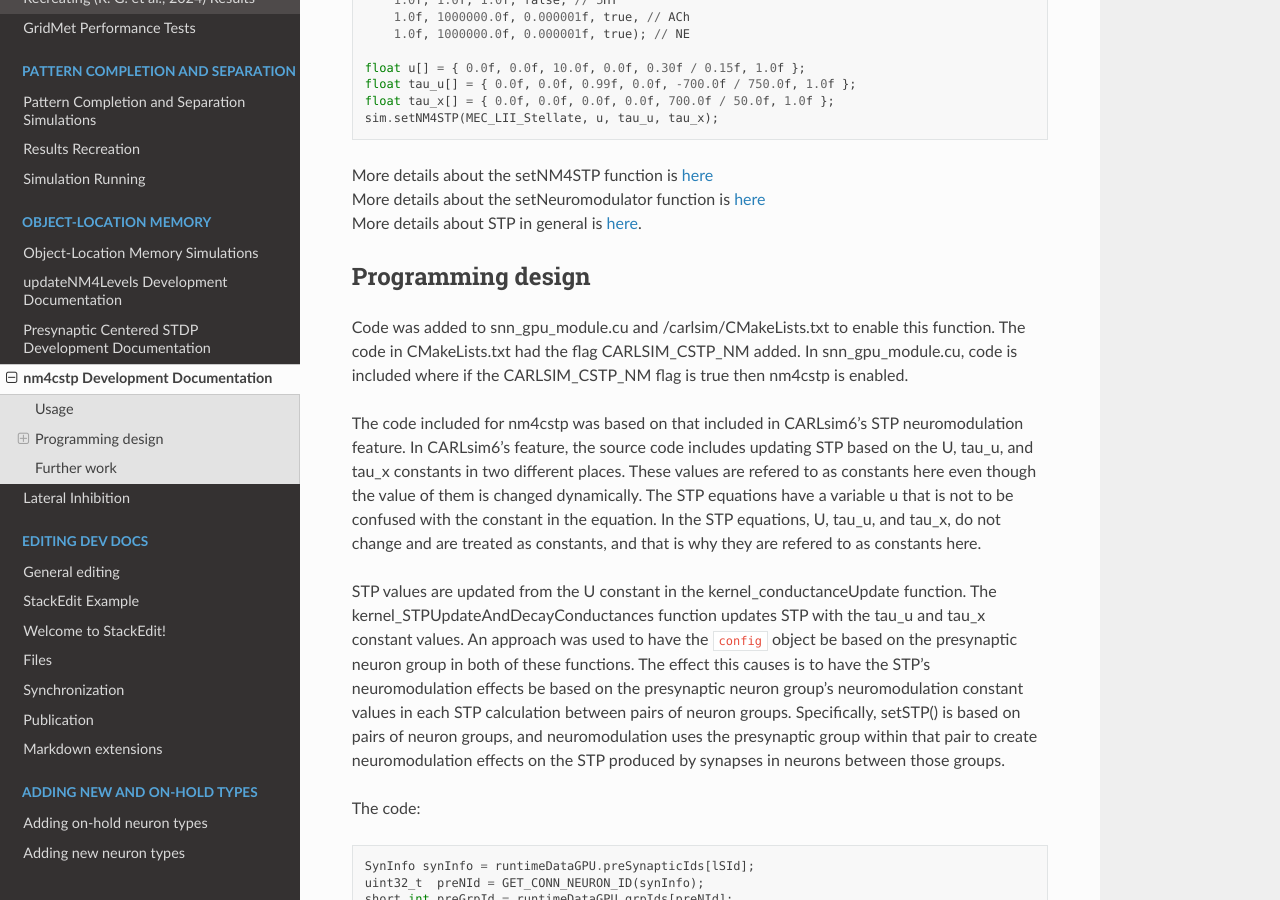
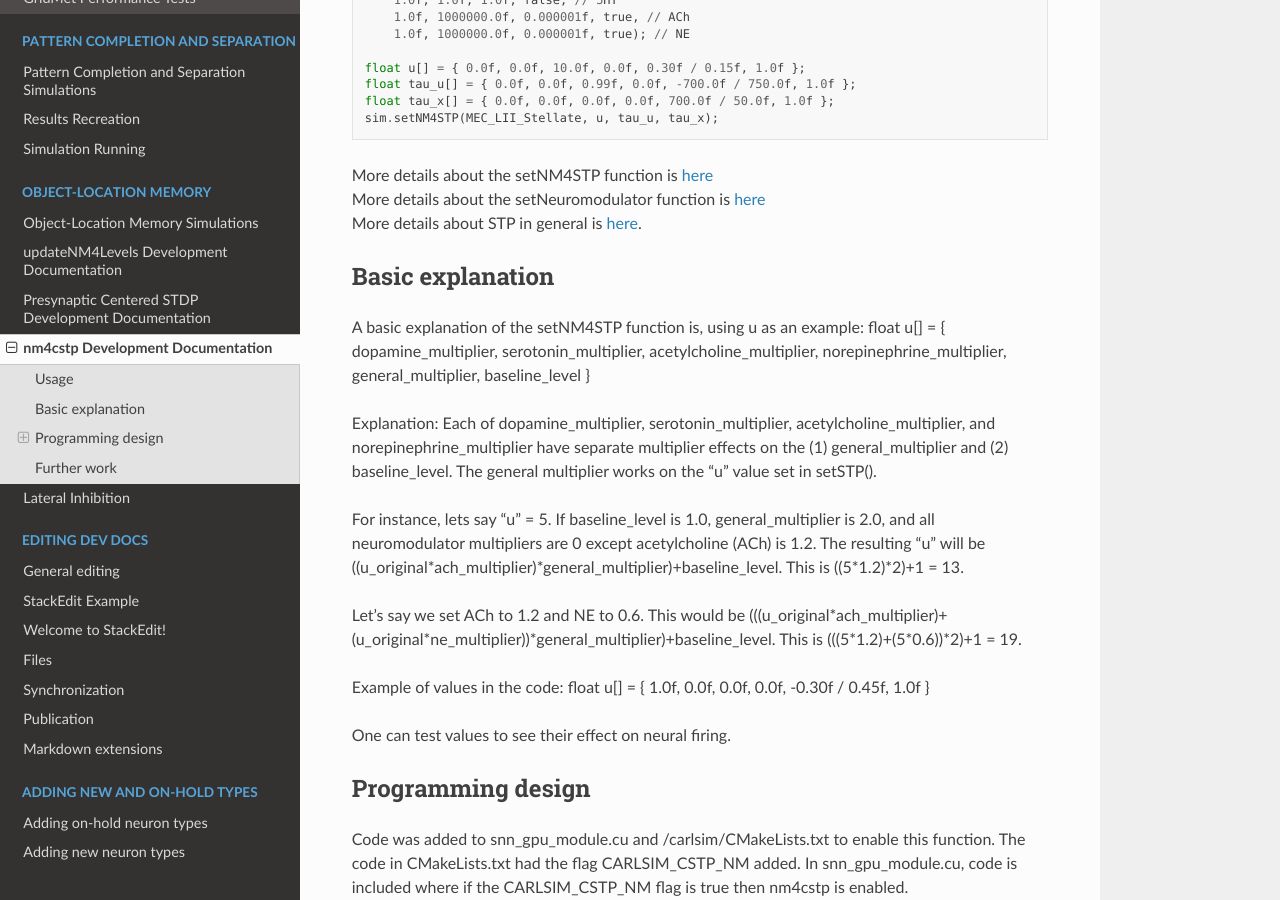
Before and after one commit to Hippocampome-Org/hco_dev_docs, a Sphinx documentation site: the page built from docs/oblomem/nm4cstp.md, in a window 1280 px wide and 900 px high, scrolled down 894 px. Built offline with Sphinx 7.4.7 and the Read the Docs theme 3.1.0, drawn with Linux system fonts in a browser that asks for light colours; some of the changed text lies outside the part shown.

Commit message:
added to nm4cstp page

```diff
--- a/docs/oblomem/nm4cstp.md
+++ b/docs/oblomem/nm4cstp.md
@@ -29,6 +29,22 @@ sim.setNM4STP(MEC_LII_Stellate, u, tau_u, tau_x);
 More details about the setNM4STP function is [here](https://uci-carl.github.io/CARLsim6/classCARLsim.html#aac61df1a82373e89549e608b78557b82)
 <br>More details about the setNeuromodulator function is [here](https://uci-carl.github.io/CARLsim6/classCARLsim.html#a88198ca833c0d254d5e7d75d2c8ee4fb)
 <br>More details about STP in general is [here](http://www.scholarpedia.org/article/Short-term_synaptic_plasticity).
+
+## Basic explanation
+A basic explanation of the setNM4STP function is, using u as an example:
+float u\[\] = { dopamine_multiplier, serotonin_multiplier, acetylcholine_multiplier, norepinephrine_multiplier, general_multiplier, baseline_level }
+
+Explanation:
+Each of dopamine_multiplier, serotonin_multiplier, acetylcholine_multiplier, and norepinephrine_multiplier have separate multiplier effects on the (1) general_multiplier and (2) baseline_level. The general multiplier works on the “u” value set in setSTP().
+
+For instance, lets say “u” = 5. If baseline_level is 1.0, general_multiplier is 2.0, and all neuromodulator multipliers are 0 except acetylcholine (ACh) is 1.2. The resulting “u” will be ((u_original\*ach_multiplier)\*general_multiplier)+baseline_level. This is ((5\*1.2)\*2)+1 = 13.
+
+Let’s say we set ACh to 1.2 and NE to 0.6. This would be (((u_original\*ach_multiplier)+(u_original\*ne_multiplier))\*general_multiplier)+baseline_level. This is (((5\*1.2)+(5\*0.6))\*2)+1 = 19.
+
+Example of values in the code:
+float u\[\] = { 1.0f, 0.0f, 0.0f, 0.0f, -0.30f / 0.45f, 1.0f }
+
+One can test values to see their effect on neural firing.
 
 ## Programming design
 
```
